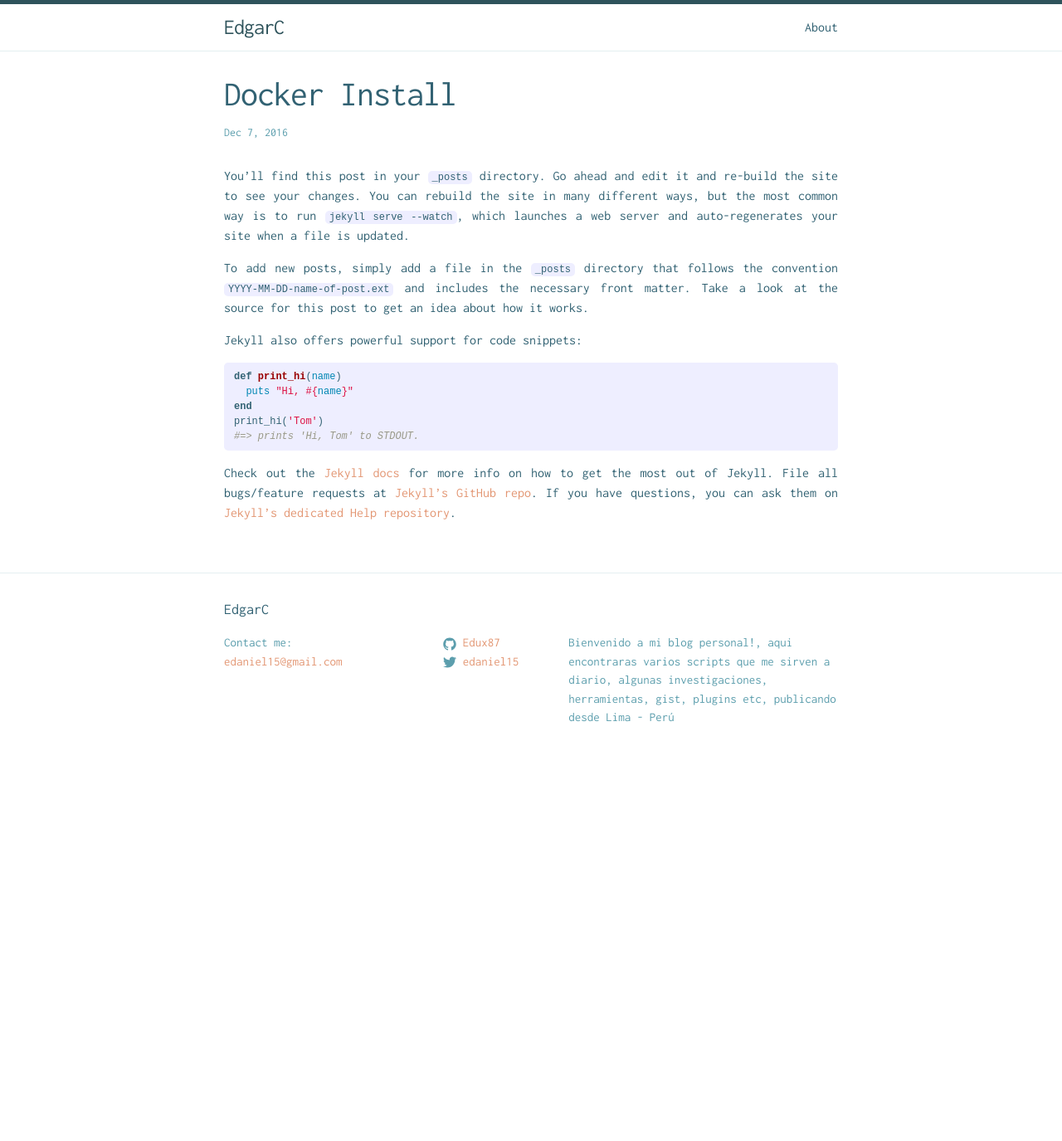
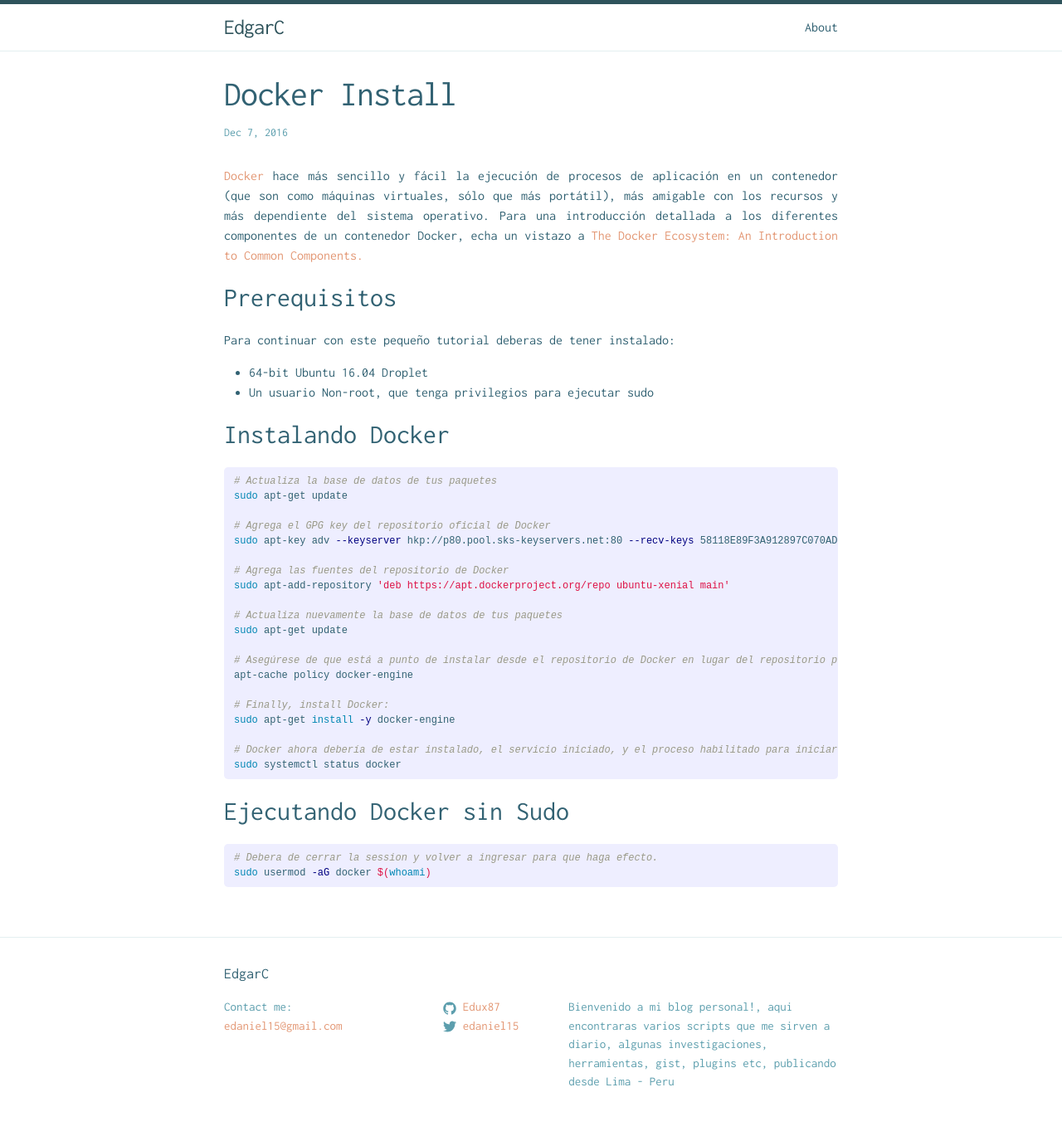
Before and after one commit to Edux87/edux87.github.io, a Jekyll site: the page built from _posts/2016-12-07-docker-install.markdown, in a window 1280 px wide. Shown: the whole page at 83% size. Built offline with Jekyll 4.4.1, drawn with Linux system fonts in a browser that asks for light colours; before the commit the page ends 936 px from its top, so only the background shows below that.

Commit message:
update content

```diff
--- a/_config.yml
+++ b/_config.yml
@@ -4,7 +4,7 @@
 description: > # this means to ignore newlines until "baseurl:"
   Bienvenido a mi blog personal!, aqui encontraras varios scripts
   que me sirven a diario, algunas investigaciones, herramientas, gist, plugins
-  etc, publicando desde Lima - Perú
+  etc, publicando desde Lima - Peru
 baseurl: "" # the subpath of your site, e.g. /blog/
 url: "https://edux87.github.io" # the base hostname & protocol for your site
 twitter_username: edaniel15
--- a/_posts/2016-12-07-docker-install.markdown
+++ b/_posts/2016-12-07-docker-install.markdown
@@ -4,22 +4,40 @@
 date:   2016-12-07 17:20:17
 categories: docker
 ---
-You’ll find this post in your `_posts` directory. Go ahead and edit it and re-build the site to see your changes. You can rebuild the site in many different ways, but the most common way is to run `jekyll serve --watch`, which launches a web server and auto-regenerates your site when a file is updated.
+[Docker](https://docker.com/) hace más sencillo y fácil la ejecución de procesos de aplicación en un contenedor (que son como máquinas virtuales, sólo que más portátil), más amigable con los recursos y más dependiente del sistema operativo. Para una introducción detallada a los diferentes componentes de un contenedor Docker, echa un vistazo a [The Docker Ecosystem: An Introduction to Common Components.](https://www.digitalocean.com/community/tutorials/the-docker-ecosystem-an-introduction-to-common-components)
 
-To add new posts, simply add a file in the `_posts` directory that follows the convention `YYYY-MM-DD-name-of-post.ext` and includes the necessary front matter. Take a look at the source for this post to get an idea about how it works.
+## Prerequisitos
+Para continuar con este pequeño tutorial deberas de tener instalado:
 
-Jekyll also offers powerful support for code snippets:
+  - 64-bit Ubuntu 16.04 Droplet
+  - Un usuario Non-root, que tenga privilegios para ejecutar sudo
 
-{% highlight ruby %}
-def print_hi(name)
-  puts "Hi, #{name}"
-end
-print_hi('Tom')
-#=> prints 'Hi, Tom' to STDOUT.
+## Instalando Docker
+{% highlight bash %}
+# Actualiza la base de datos de tus paquetes
+sudo apt-get update
+
+# Agrega el GPG key del repositorio oficial de Docker
+sudo apt-key adv --keyserver hkp://p80.pool.sks-keyservers.net:80 --recv-keys 58118E89F3A912897C070ADBF76221572C52609Dsudo apt-add-repository 'deb https://apt.dockerproject.org/repo ubuntu-xenial main'
+
+# Agrega las fuentes del repositorio de Docker
+sudo apt-add-repository 'deb https://apt.dockerproject.org/repo ubuntu-xenial main'
+
+# Actualiza nuevamente la base de datos de tus paquetes
+sudo apt-get update
+
+# Asegúrese de que está a punto de instalar desde el repositorio de Docker en lugar del repositorio predeterminado de Ubuntu 16.04:
+apt-cache policy docker-engine
+
+# Finally, install Docker:
+sudo apt-get install -y docker-engine
+
+# Docker ahora debería de estar instalado, el servicio iniciado, y el proceso habilitado para iniciar en el arranque. Compruebe que se está ejecutando:
+sudo systemctl status docker
 {% endhighlight %}
 
-Check out the [Jekyll docs][jekyll] for more info on how to get the most out of Jekyll. File all bugs/feature requests at [Jekyll’s GitHub repo][jekyll-gh]. If you have questions, you can ask them on [Jekyll’s dedicated Help repository][jekyll-help].
-
-[jekyll]:      http://jekyllrb.com
-[jekyll-gh]:   https://github.com/jekyll/jekyll
-[jekyll-help]: https://github.com/jekyll/jekyll-help
+## Ejecutando Docker sin Sudo
+{% highlight bash %}
+# Debera de cerrar la session y volver a ingresar para que haga efecto.
+sudo usermod -aG docker $(whoami)
+{% endhighlight %}
--- a/_posts/2016-12-07-docker-jekyll-generator.markdown
+++ b/_posts/2016-12-07-docker-jekyll-generator.markdown
@@ -7,7 +7,7 @@
 
 Jekyll!, un simple generador de archivos estáticos, con una curva de aprendizaje muy corta y muy sencilla de usar. si quieres un blog rápido, fácil de administrar (y free), te recomiendo una combinacion entre [github pages](https://help.github.com/articles/setting-up-your-github-pages-site-locally-with-jekyll/) & [jekyll](https://jekyllrb.com).
 
-Listo para crear tu primer blog con Jekyll?, excelente. Primero debemos tener instalado docker en nuestro S.O, así que te recomiendo que leas este articulo (Docker Install), antes de continuar.
+Listo para crear tu primer blog con Jekyll?, excelente. Primero debemos tener instalado docker en nuestro S.O, así que te recomiendo que leas este articulo ([Docker Install](/docker/2016/12/07/docker-install.html)), antes de continuar.
 
 ## Docker Pull Image
 
```
